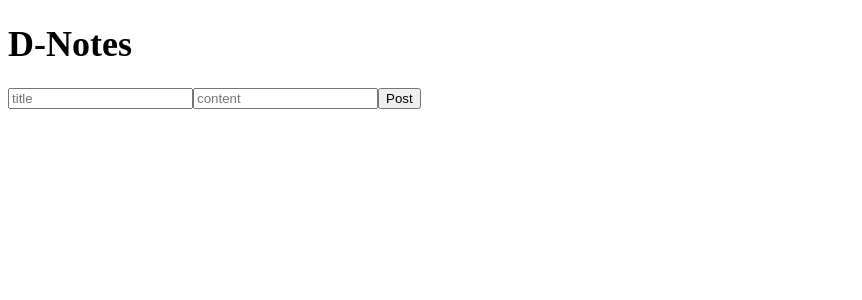
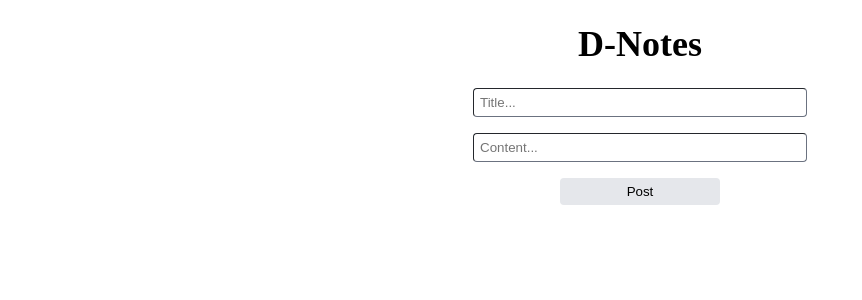
Before and after one commit to adydetra/d-notes, a Nuxt app: page / in a window 1280 px wide. Shown: the top 300 px of the page, without its empty margins (0-862 px from the left). Built offline with nearby package versions, Linux system fonts and the light colour scheme.

Commit message:
feat: improved styling

```diff
--- a/app.vue
+++ b/app.vue
@@ -1,3 +1,3 @@
 <template>
-  <NuxtPage class="max-w-4xl mx-auto text-center" />
+  <NuxtPage />
 </template>
--- a/components/Form.vue
+++ b/components/Form.vue
@@ -5,9 +5,11 @@ const content = ref('');
 </script>
 
 <template>
-  <input v-model="title" placeholder="title">
-  <input v-model="content" placeholder="content">
-  <button @click="NotesStore.addNote(title, content)">
-    Post
-  </button>
+  <div class="max-w-2xl flex flex-col items-center mx-auto gap-4">
+    <input v-model="title" placeholder="Title..." class="input">
+    <input v-model="content" placeholder="Content..." class="input">
+    <button class="button" @click="NotesStore.addNote(title, content)">
+      Post
+    </button>
+  </div>
 </template>
--- a/pages/index.vue
+++ b/pages/index.vue
@@ -3,9 +3,11 @@ const NotesStore = useNotesStore();
 </script>
 
 <template>
-  <h1 class="text-4xl">
-    D-Notes
-  </h1>
-  <Form />
-  <Display v-for="(note, index) in NotesStore.notes" :key="index" :date="note.date" :title="note.title" :content="note.content" />
+  <main class="max-w-4xl mx-auto text-center">
+    <h1 class="text-4xl">
+      D-Notes
+    </h1>
+    <Form />
+    <Display v-for="(note, index) in NotesStore.notes" :key="index" :date="note.date" :title="note.title" :content="note.content" />
+  </main>
 </template>
--- a/uno.config.ts
+++ b/uno.config.ts
@@ -4,4 +4,8 @@ export default defineConfig({
   presets: [
     presetUno(),
   ],
+  shortcuts: {
+    input: 'w-80 rounded border border-gray-500 p-1.5',
+    button: 'w-40 rounded border-none bg-gray-200 p-1.5',
+  },
 });
```
